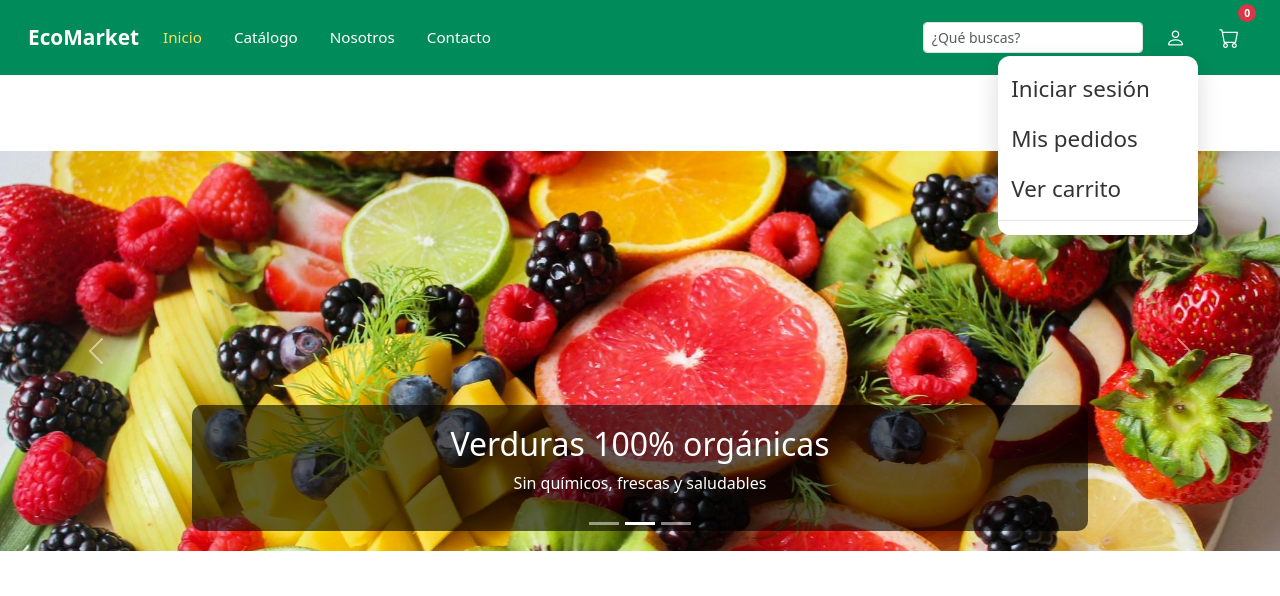
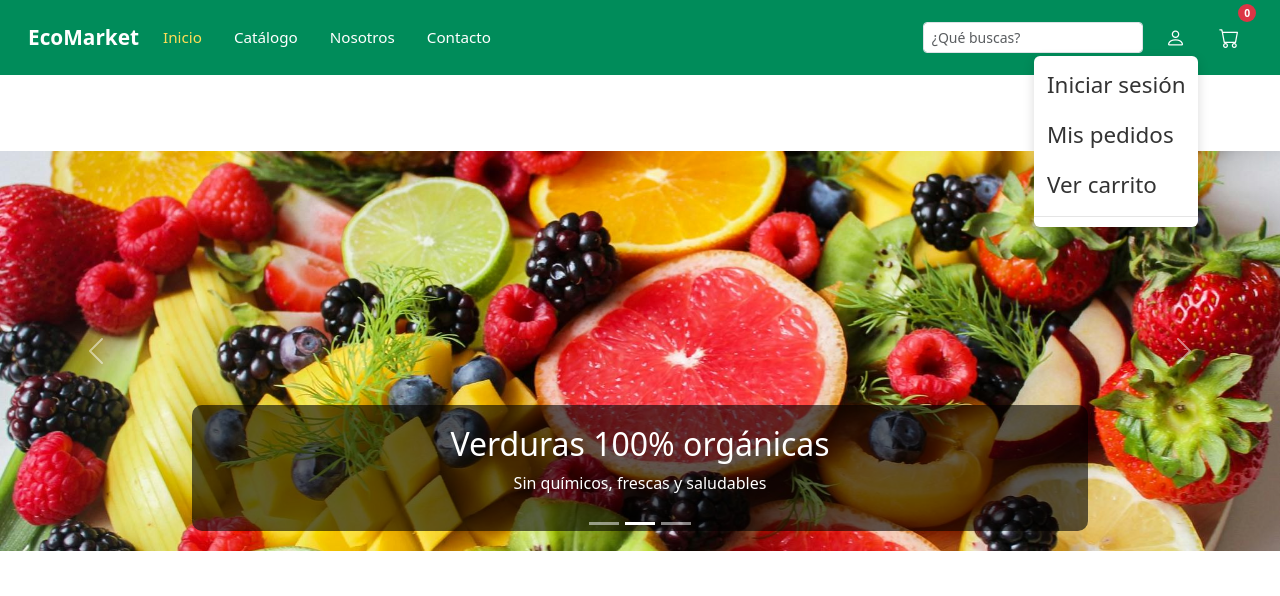
Before and after one commit to runawaydark/Ecomarket, a plain HTML site: page frontend sprint 3/index.html in a window 1280 px wide. Both pictures are taken after a click on the button 1175 px from the left and 37 px from the top of the page. Shown: the top 596 px of the page. Drawn offline with nearby package versions, Linux system fonts and the light colour scheme.

Commit message:
primer checkpoint homepage lista

```diff
--- a/frontend sprint 3/assets/css/style.css
+++ b/frontend sprint 3/assets/css/style.css
@@ -431,61 +431,48 @@
 
 /* Estilo del dropdown */
 .dropdown-menu {
-  border-radius: 8px;
+  border-radius: 6px;
   border: none;
   box-shadow: 0 4px 12px rgba(0, 0, 0, 0.15);
-  padding: 0; /* Sin padding para que los items ocupen todo el espacio */
-  background-color: #ffffff !important; /* Fondo blanco sólido */
-  min-width: 180px;
-  max-width: 200px; /* Limita el ancho máximo */
-  overflow: hidden; /* Evita que el contenido se desborde */
+  padding: 4px 0; /* Pequeño padding vertical */
+  background-color: #ffffff !important;
+  min-width: 160px; /* Reducido para contenido más compacto */
+  max-width: 180px; /* Reducido */
+  overflow: hidden;
 }
 
+/* Estilo consolidado para dropdown items */
 .dropdown-menu .dropdown-item {
     display: block;
     width: 100%;
-    padding: 12px 0; /* Solo padding vertical */
-    padding-left: 16px; /* Padding izquierdo específico */
-    padding-right: 16px; /* Padding derecho específico */
-    color: #333333 !important; /* Texto oscuro para contraste */
+    padding: 8px 12px;
+    color: #333333 !important;
     font-weight: 500;
+    font-size: 0.8rem; /* Letra más pequeña - reducido de 0.9rem */
     background-color: transparent;
     border: none;
     text-decoration: none;
-    transition: background-color 0.2s ease-in-out, color 0.2s ease-in-out;
+    transition: background-color 0.2s ease, color 0.2s ease;
     margin: 0;
-    border-radius: 0;
+    border-radius: 0 !important;
     box-sizing: border-box;
-    /* Asegura que el elemento cubra todo el ancho del contenedor */
-    margin-left: 0;
-    margin-right: 0;
 }
 
-/* Hover effect mejorado */
+/* Hover effect - sin zoom, solo cambio de color */
 .dropdown-menu .dropdown-item:hover,
 .dropdown-menu .dropdown-item:focus {
-    background-color: #008c5a !important; /* Verde de la navbar */
-    color: #ffffff !important; /* Texto blanco en hover */
-    font-weight: 600;
-    /* Asegura que el fondo cubra completamente */
-    margin-left: 0 !important;
-    margin-right: 0 !important;
-    width: 100% !important;
-}
-
-.dropdown-menu .dropdown-item {
-    padding: 10px 16px; /* más compacto */
-}
-
-
-.dropdown-menu .dropdown-item {
-    transition: background-color 0.2s ease, color 0.2s ease;
+    background-color: #008c5a !important;
+    color: #ffffff !important;
+    font-weight: 500; /* Sin aumento de peso */
+    border-radius: 0 !important;
+    margin: 0 !important;
+    transform: none; /* Sin transformaciones/zoom */
 }
 
 @media (max-width: 600px) {
     .dropdown-menu {
-        min-width: 220px;
-        font-size: 1rem;
+        min-width: 200px; /* Reducido también el ancho en móvil */
+        font-size: 0.8rem; /* Letra más pequeña en móvil también */
     }
 }
 
@@ -505,6 +492,7 @@
 .dropdown-menu .dropdown-item:active {
     background-color: #007a50 !important;
     color: #ffffff !important;
+    border-radius: 0 !important; /* Mantiene bordes rectangulares en active */
 }
 
 
@@ -512,7 +500,7 @@
     transition: transform 0.2s ease, color 0.3s ease;
 }
 .navbar .d-flex a:hover {
-    transform: scale(1.1);
+    transform: scale(1.05); /* Reducido el zoom */
     color: #ffdd57;
 }
 
@@ -740,7 +728,12 @@
 .navbar .dropdown > a:hover {
     color: #ffdd57;
     background-color: rgba(255, 255, 255, 0.1);
-    transform: scale(1.1);
+    transform: scale(1.05); /* Reducido el zoom */
+}
+
+/* Evitar zoom en el dropdown cuando está abierto */
+.navbar .dropdown.show > a:hover {
+    transform: none;
 }
 
 /* Contenedor de iconos con mejor espaciado */
@@ -748,16 +741,7 @@
     margin-left: 10px; /* Separación adicional del contenedor de iconos */
 }
 
-/* Dropdown del usuario mejorado */
-.dropdown-menu {
-    border-radius: 12px;
-    border: none;
-    box-shadow: 0 8px 25px rgba(0, 0, 0, 0.15);
-    padding: 0.5rem 0;
-    background-color: #ffffff;
-    min-width: 200px;
-    margin-top: 0.5rem;
-}
+/* Dropdown del usuario mejorado - ELIMINADO (duplicado) */
 
 @media (max-width: 768px) {
     .dropdown-menu {
```
